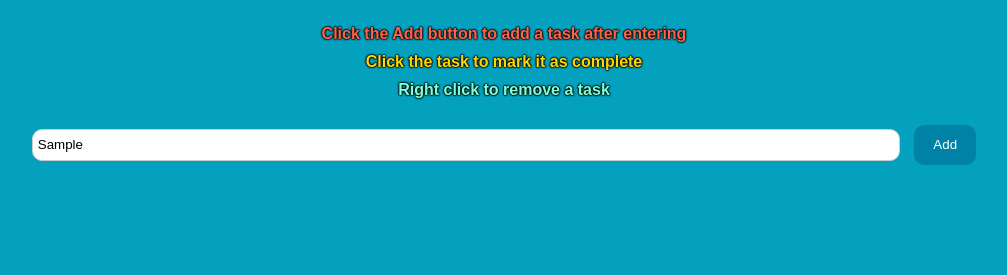
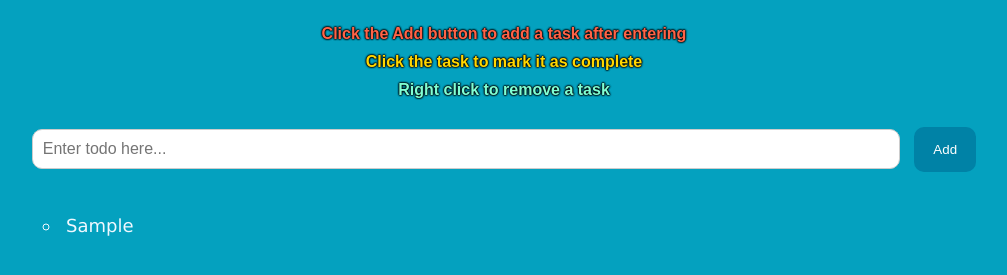
Before and after one commit to RajivDalal/ToDoList, a plain HTML site: page index.html in a window 1280 px wide. Both pictures are taken after typing "Sample" into the empty fields and a click on the button "Add". Shown: the part 119-394 px from the top of the page, without its empty margins (136-1143 px from the left). Drawn offline with Linux system fonts and the light colour scheme.

Commit message:
styles fix 3

```diff
--- a/index.html
+++ b/index.html
@@ -15,9 +15,9 @@
     <p style="color: aquamarine;">Right click to remove a task</p>
 
     <div class="form">
-        <form class="flex" onsubmit="addToDo()">
+        <form class="flex" onsubmit="return addToDo()">
             <input placeholder="Enter todo here..." class="todo" type="text" id="enter" required>
-            <button class="submit" type="button">Add</button>
+            <button class="submit" type="submit">Add</button>
         </form>
     </div>
 
--- a/script.js
+++ b/script.js
@@ -5,8 +5,7 @@ function addToDo()
 {
     const input = document.querySelector('#enter');
 
-    const ul = document.querySelector('ul');
-    ul.innerHTML += `<li>${input.value}</li> <hr>`;
+    ul.innerHTML += `<li>${input.value}</li>`;
 
     const lis = document.querySelectorAll('li');
     const li = lis[lis.length-1];
@@ -38,7 +37,6 @@ function del(obj)
 {
     const lis = document.querySelectorAll('li');
 
-    const ul = document.querySelector('ul');
     ul.innerHTML = "";
 
     lis.forEach(li => {
--- a/styles.css
+++ b/styles.css
@@ -27,23 +27,25 @@ p
 
 .form
 {
-    margin: 20;
+    margin: 20px;
+    margin-bottom: 5px;
 }
 
 input.todo
 {
     width: 70%;
-    height: 32px;
+    height: 40px;
     margin: 10px auto;
     border-radius: 10px;
     padding: 5px;
+    padding-left: 10px;
     border: 1px solid #CCCCCC;
+    font-size: 16px;
 }
-
 button.submit
 {
     width: 5%;
-    height: 40px;
+    height: 45px;
     border: none;
     background-color: #0082A6;
     color: white;
@@ -55,7 +57,7 @@ button.submit
 
 button.submit:hover
 {
-    background-color: #006986;
+    background-color: #066985;
 }
 
 ul
@@ -65,14 +67,18 @@ ul
     display: inline-block;
     text-align: left;
     padding: 10px;
+    padding-top: 0;
+    margin: 10px;
 }
 
 li
 {
     font-family: 'Lucida Sans', 'Lucida Sans Regular', 'Lucida Grande', 'Lucida Sans Unicode', Geneva, Verdana, sans-serif;
+    font-size: large;
     color:aliceblue;
-    margin: 10px;
+    margin: 5px;
     padding: 5px;
+    transition: all ease-in-out 150ms;
 }
 
 li:last-child
@@ -83,12 +89,6 @@ li:last-child
 li:hover
 {
     cursor:pointer;
-    font-size: 1.2em;
-    color: #0082A6
+    font-size: 1.3em;
+    color: #1F618D;
 }
-
-hr
-{
-    height: 1px;
-    border: 1px solid #CCCCCC
-}
```
